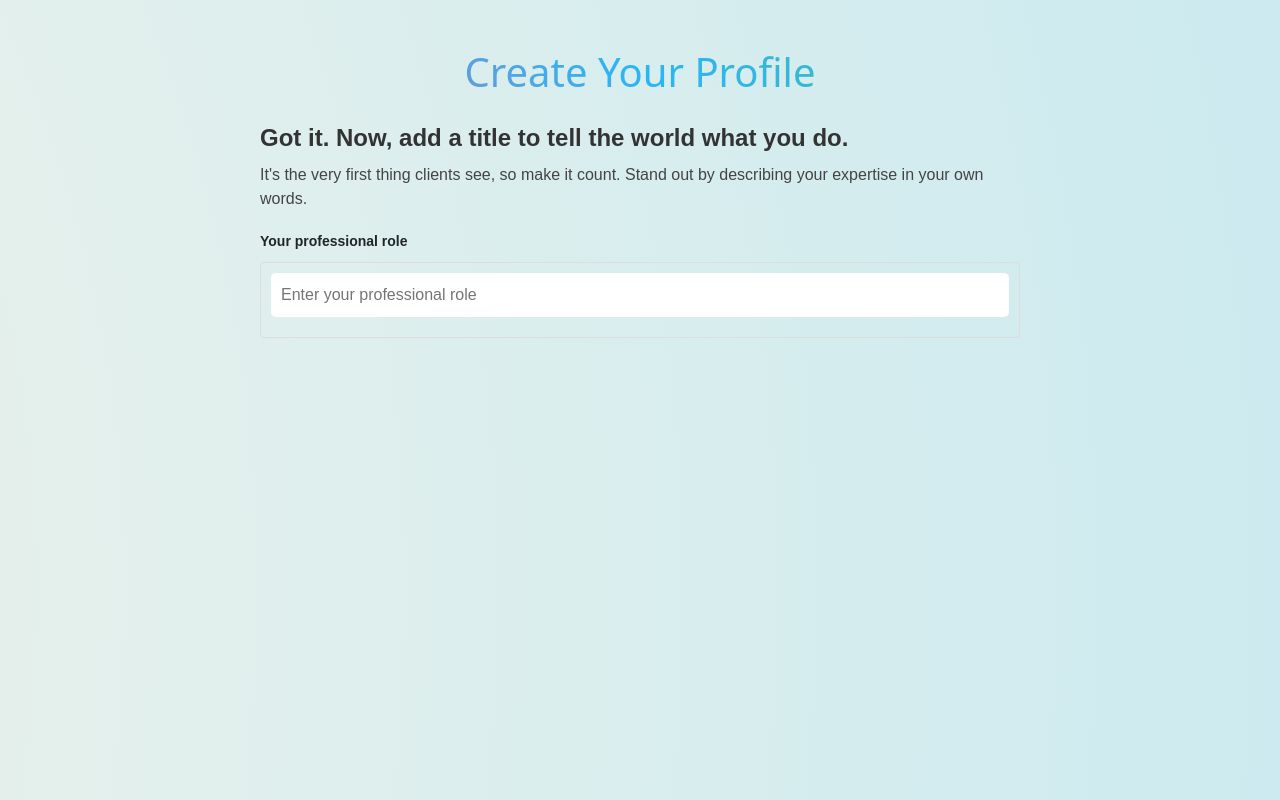
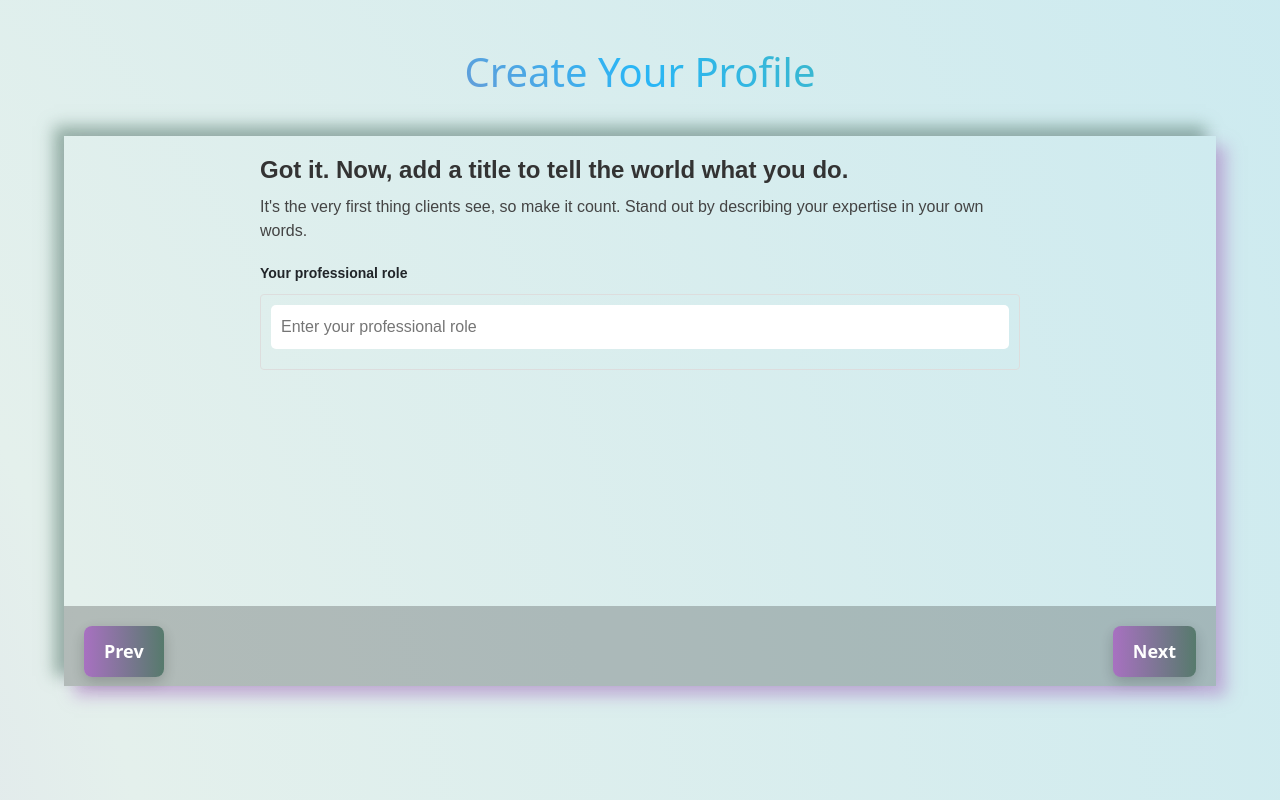
Before and after one commit to tabishaikh710/Pencilry, a React (Vite) app in the folder frontend/: page /Create-illustrator-profile in a window 1280 px wide. Built offline with nearby package versions, Linux system fonts and the light colour scheme.

Commit message:
slideprofile

```diff
--- /dev/null
+++ b/frontend/src/components/illustratorProfileForm/profileValidation.jsx
@@ -0,0 +1,26 @@
+ export const profileValidation=( contextValues)=>{
+    const {formData }=contextValues
+
+return formData?.trim() !=="";
+
+
+
+}
+
+
+export const handleSubmit = (e, contextValues) => {
+    if (e && e.preventDefault) {
+      e.preventDefault();
+    }
+
+    console.log("Form Submitted Successfully:");
+    console.log("Context Values:", contextValues);
+
+    // Perform further submission logic, e.g., API calls
+  };
+
+
+
+  export const routeToCreatYourProfile = (navigate) => {
+    navigate("/login");
+  };
--- /dev/null
+++ b/frontend/src/components/illustratorProfileForm/renderContentProfileform.jsx
@@ -0,0 +1,79 @@
+import AddTitle from './addTitle'
+import LanguagesSpeak from './languagesSpeak'
+import Info from './info'
+import SkillsShow from './SkillsShow'
+import EducationHistory from './EducationHistory'
+import WorkExperience from './WorkExperience'
+import KindOfWork from './KindOfWork'
+import Bio from './bio'
+
+function renderContentProfileform ({currentTab}) {
+
+    const renderContent=()=>{
+
+     switch (currentTab) {
+        case 1:
+            return(
+                <AddTitle/>
+            )
+            case 2:
+                return(
+                    <LanguagesSpeak/>
+                )
+
+            case 3:
+
+                   return(
+                    <Info/>
+                   )
+
+                   case 4:
+
+                   return(
+                    <SkillsShow/>
+                   )
+
+                   case 5:
+
+                   return(
+                    <EducationHistory/>
+                   )
+                   case 6:
+
+                   return(
+                    <WorkExperience/>
+                   )
+
+                   case 7:
+
+                   return(
+                    <KindOfWork/>
+                   )
+
+                   case 8:
+
+                   return(
+                    <Bio/>
+                   )
+
+
+
+
+
+
+
+
+        default:
+        return <h1>form submited</h1>;
+     }
+
+
+    }
+
+
+      return renderContent()
+
+}
+
+
+export default  renderContentProfileform;
--- a/frontend/src/pages/createIllustratorProfile.jsx
+++ b/frontend/src/pages/createIllustratorProfile.jsx
@@ -1,14 +1,35 @@
-import SkillShow from "../components/illustratorProfileForm/addTitle"
+import { useContext } from "react";
+import { AuthContext } from "../components/illustratorProfileForm/CreatProfileContextorm/profileform.context";
+import Paging from "../components/globalComponents/pageing";
+import {profileValidation, handleSubmit, routeToCreatYourProfile } from "../components/illustratorProfileForm/profileValidation"
+import RendercontentforPforms from "../components/illustratorProfileForm/renderContentProfileform";
+
 
 function createillustratorProfile() {
 
+
+    const contextValues = useContext(AuthContext);
+
+    const validatePage = (currentTab) => profileValidation(currentTab, contextValues);
+
+    const renderContent = (currentTab) => <RendercontentforPforms currentTab={currentTab} />;
 
  return(
     <>
     <br/>
     <br/>
 <h1>create your profile</h1>
-<SkillShow/>
+
+    <Paging
+    totalPages={8} // Adjust based on the actual number of tabs
+    renderContent={renderContent}
+    validatePage={validatePage}
+    onSubmit={(e) => handleSubmit(e, contextValues)} // Pass event and contextValues
+    routeToCreateProfile={routeToCreatYourProfile}
+    nextButtonText="Next: Your Profile"
+  />
+
+
 
     </>
  )
```
